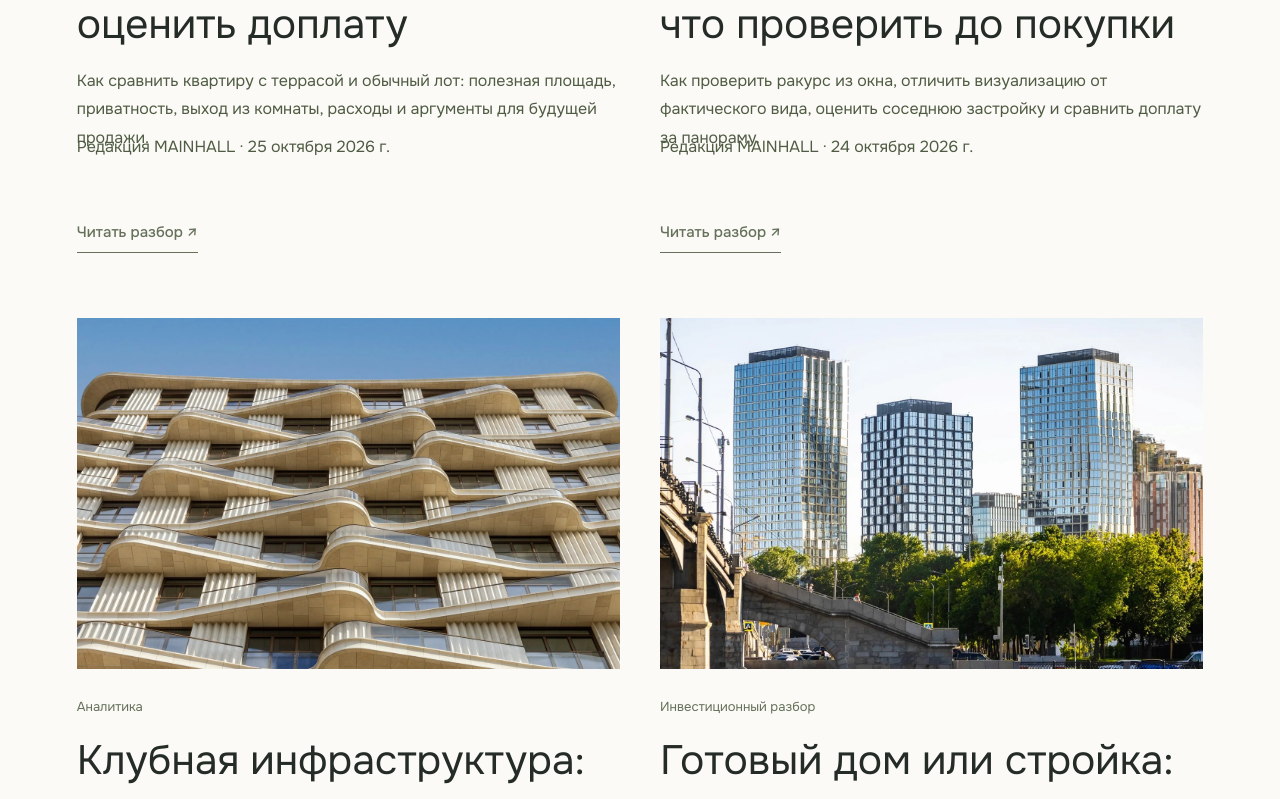
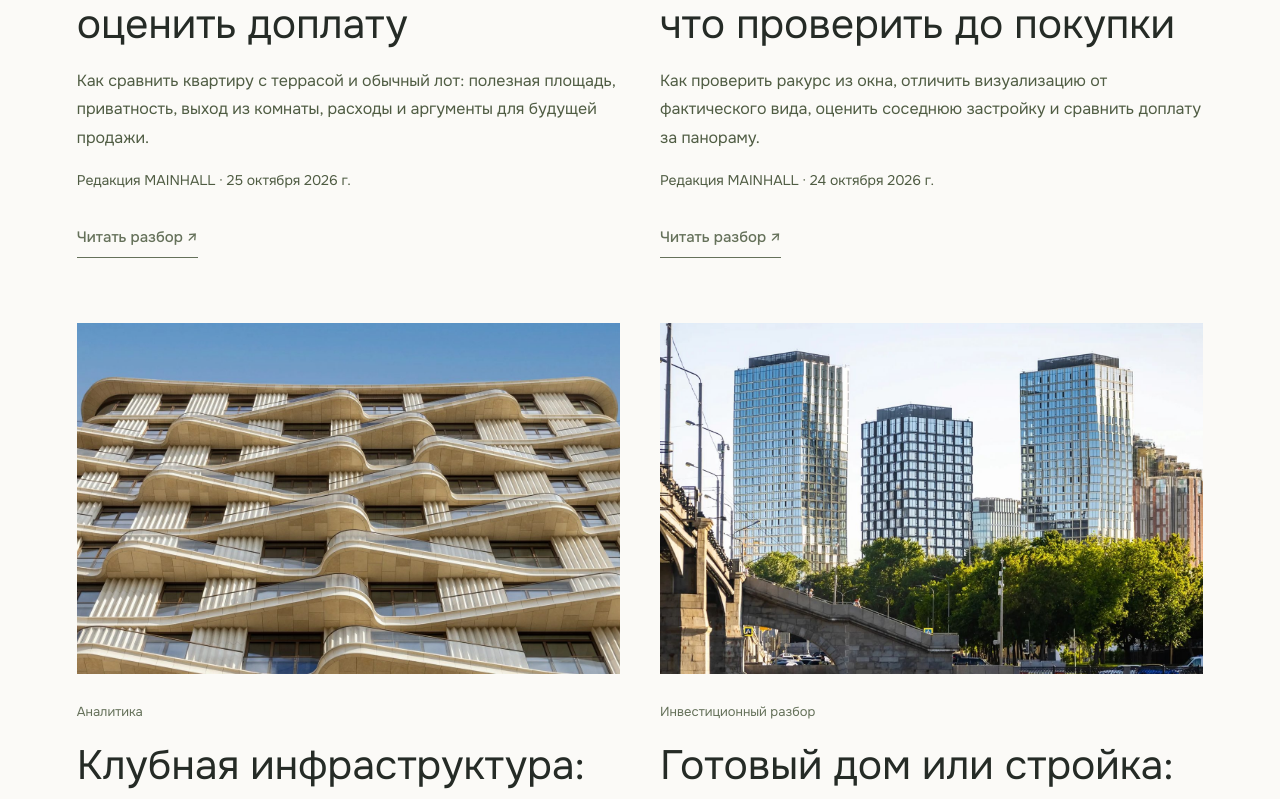
Before and after one commit to anepomniashiy-art/mainhall-platform, a Next.js app: page /analytics in a window 1280 px wide. Shown: the part 941-1740 px from the top of the page. Built offline with nearby package versions, Linux system fonts and the light colour scheme.

Commit message:
Fix overlapping article card descriptions and bylines

```diff
--- a/src/app/editorial.css
+++ b/src/app/editorial.css
@@ -12,7 +12,13 @@
 .mh-page-faq{margin:65px 0}.mh-editorial-page .mh-page-faq h2{font-size:36px;margin-bottom:30px}.mh-page-faq details{border-top:1px solid var(--rule);padding:24px 0}.mh-page-faq summary{cursor:pointer;font-size:20px;line-height:1.6}.mh-page-faq details p{max-width:850px;font-size:16px;line-height:1.85;margin:20px 0 0;color:#4b5740}
 .mh-selection-contact{display:flex;justify-content:space-between;align-items:center;gap:45px;padding:45px;background:#eceee6;margin:70px 0 35px}.mh-selection-contact>div{max-width:700px}.mh-editorial-page .mh-selection-contact h2{font-size:clamp(30px,3vw,46px);line-height:1.25;margin:20px 0}.mh-selection-contact p:not(.mh-eyebrow){font-size:16px;line-height:1.8;color:#4b5740}.mh-selection-contact .mh-pill{flex-shrink:0;font-size:15px;line-height:1.6;min-width:210px}
 .mh-editorial-page .mh-calculator{padding:35px 0 50px;margin:0 0 45px}.mh-editorial-page .mh-calculator h2{font-size:clamp(32px,3.4vw,50px)}
-.mh-author{font-size:14px;line-height:1.7;color:#626d57;margin:-20px 0 35px}.mh-article-sources{margin:45px 0}.mh-editorial-page .mh-article-sources h2{font-size:24px;margin-bottom:20px}.mh-article-sources a{display:block;font-size:15px;line-height:1.8;text-decoration:underline;text-underline-offset:4px}
+.mh-author{font-size:14px;line-height:1.7;color:#626d57;margin:-20px 0 35px}
+/* Listing bylines follow the description in normal flow; the article-header
+   negative margin must not pull them over a multi-line card description. */
+.mh-topic-card>p{margin:0}
+.mh-topic-card>p.mh-author{margin:16px 0 0;font-size:14px;line-height:1.7}
+.mh-topic-card .mh-text-link{display:inline-block;margin-top:24px}
+.mh-article-sources{margin:45px 0}.mh-editorial-page .mh-article-sources h2{font-size:24px;margin-bottom:20px}.mh-article-sources a{display:block;font-size:15px;line-height:1.8;text-decoration:underline;text-underline-offset:4px}
 .mh-editorial-page .mh-team-section{padding:55px 0}.mh-editorial-page .mh-team-section .mh-editorial-head h2{font-size:42px}
 .mh-contact-directory{display:grid;grid-template-columns:repeat(3,minmax(0,1fr));gap:35px;margin:65px 0}.mh-contact-directory a{display:flex;flex-direction:column;gap:22px;border-top:1px solid var(--rule);padding:27px 0}.mh-contact-directory span{font-size:14px;color:#626d57}.mh-contact-directory strong{font-size:clamp(22px,2.2vw,32px);line-height:1.5;font-weight:400;overflow-wrap:anywhere}
 .mh-developer-directory{display:grid;grid-template-columns:repeat(3,minmax(0,1fr));gap:45px}.mh-developer-directory section{border-top:1px solid var(--rule);padding:25px 0}.mh-editorial-page .mh-developer-directory h2{font-size:30px;margin-bottom:25px}.mh-developer-directory a{display:block;font-size:18px;line-height:1.6;padding:15px 0}.mh-developer-directory a span{display:block;font-size:13px;color:#626d57;margin-top:7px}
```
